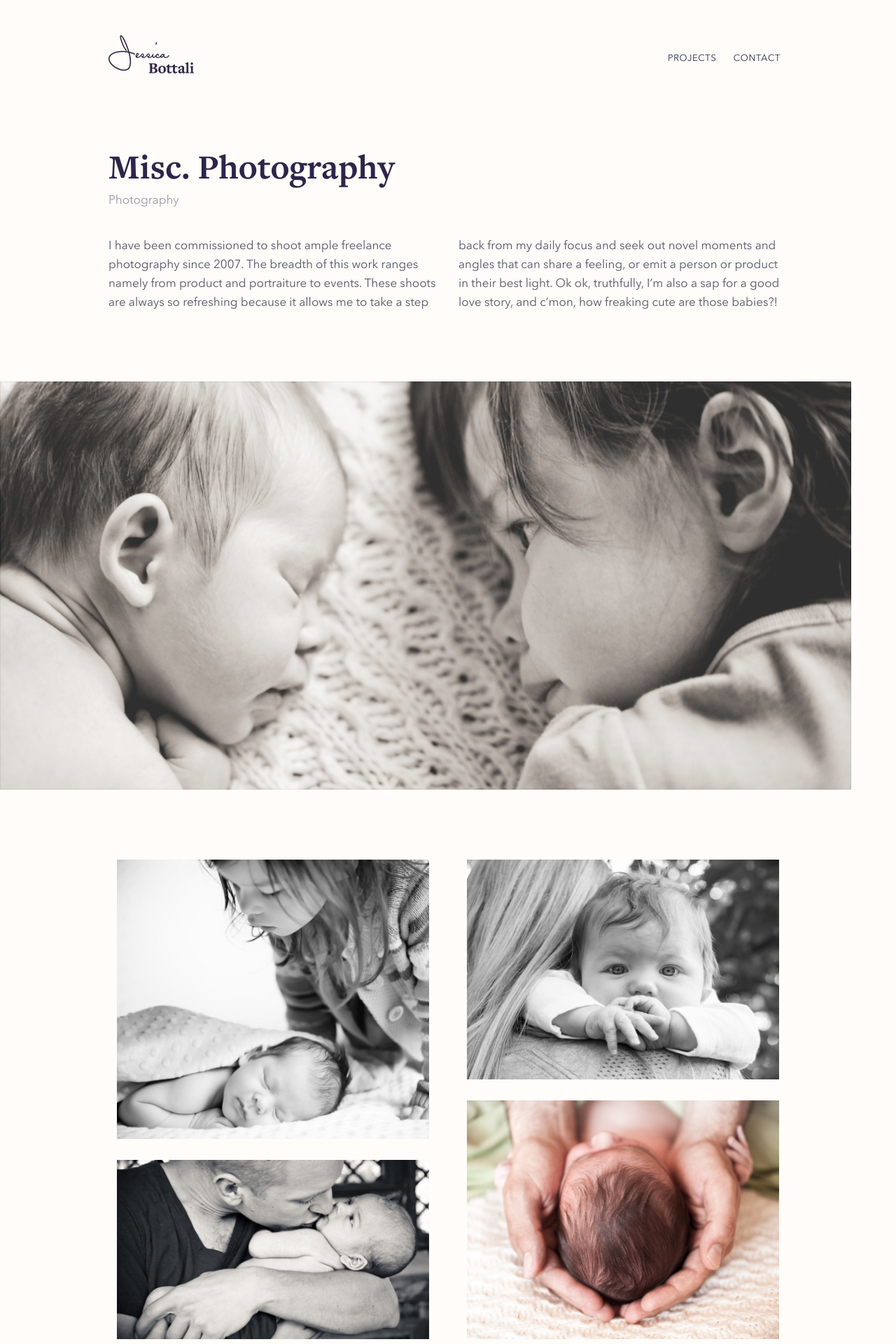
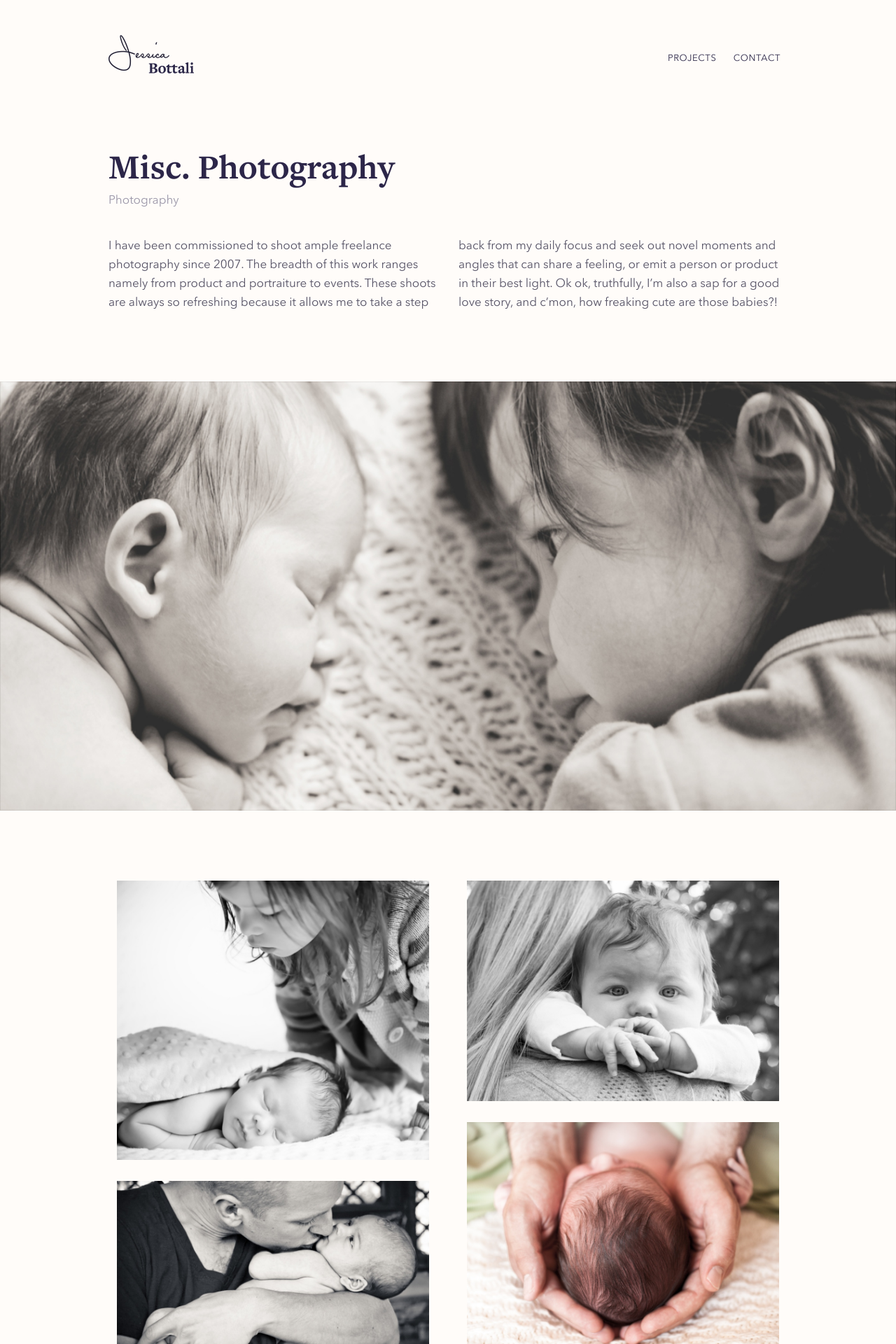
Before and after one commit to jessbottali/jessicabottali.com, a Jekyll site: the page built from projects/freelance/index.html, in a window 1280 px wide. Shown: the top 1920 px of the page at 70% size. Built offline with Jekyll 4.4.1, drawn with Linux system fonts in a browser that asks for light colours; comment, search, counter and statistics services are not loaded.

Commit message:
added w100 to full width img class type

```diff
--- a/projects/freelance/index.html
+++ b/projects/freelance/index.html
@@ -13,7 +13,7 @@ title: "Misc. Photography"
   photography since 2007. The breadth of this work ranges namely from product and portraiture to events. These shoots are always so refreshing because it allows me to take a step back from my daily focus and seek out novel moments and angles that can share a feeling, or emit a person or product in their best light. Ok ok, truthfully, I’m also a sap for a good love story, and c’mon, how freaking cute are those babies?!
   </div>
 </article>
-<img src="./images/Freelance-1@2x.jpg" class="ProjectImage full" />
+<img src="./images/Freelance-1@2x.jpg" class="ProjectImage full w100" />
 <div class="Container">
   <div class="Grid gutters">
     <div class="Grid-cell">
@@ -34,7 +34,7 @@ title: "Misc. Photography"
     </div>
   </div>
 </div>
-<img src="./images/Freelance-8@2x.jpg" class="ProjectImage full" />
+<img src="./images/Freelance-8@2x.jpg" class="ProjectImage full w100" />
 <div class="Container">
   <div class="Grid gutters">
     <div class="Grid-cell">
@@ -58,7 +58,7 @@ title: "Misc. Photography"
     </div>
   </div>
 </div>
-<img src="./images/Freelance-14@2x.jpg" class="ProjectImage full" />
+<img src="./images/Freelance-14@2x.jpg" class="ProjectImage full w100" />
 <div class="Container">
   <div class="Grid gutters">
     <div class="Grid-cell">
@@ -78,4 +78,4 @@ title: "Misc. Photography"
     </div>
   </div>
 </div>
-<img src="./images/Freelance-20@2x.jpg" class="ProjectImage full" />
+<img src="./images/Freelance-20@2x.jpg" class="ProjectImage full w100" />
```
